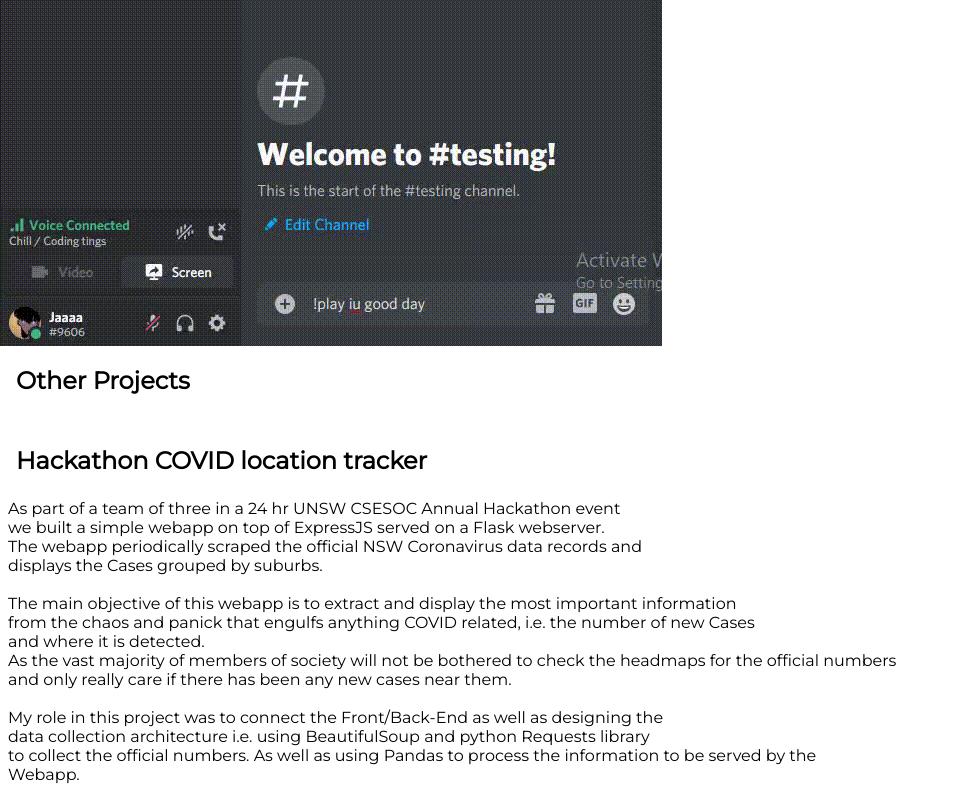
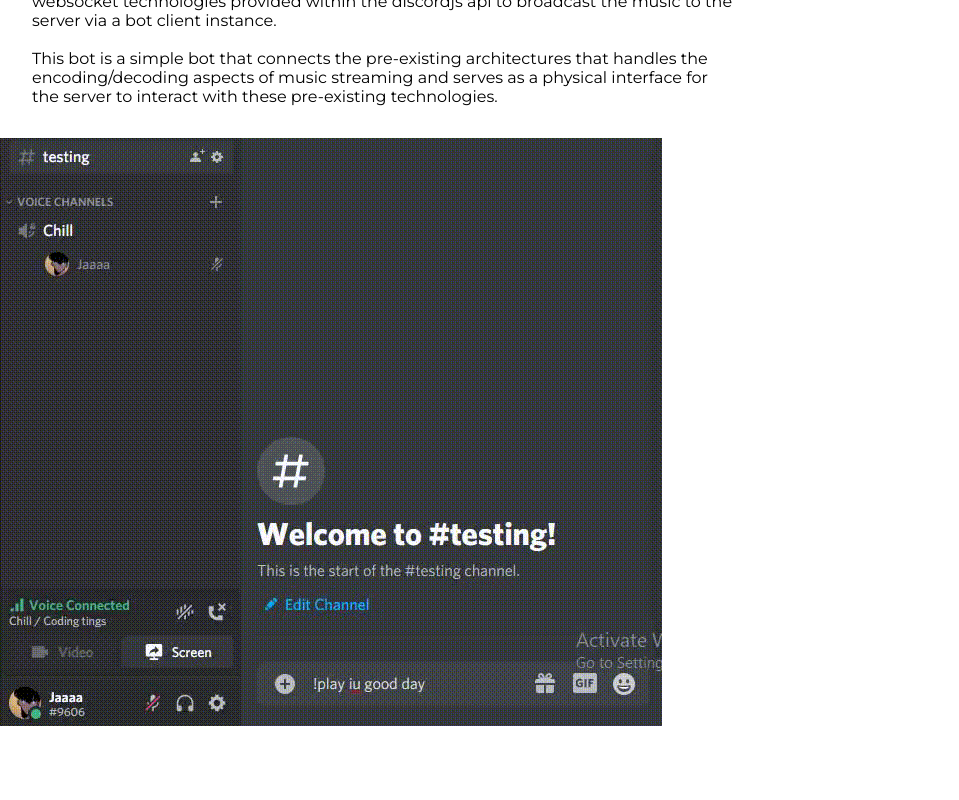
Before and after one commit to fafnirZ/JX_portfolio, a React (Create React App) app: page / in a window 1280 px wide. Shown: the part 1480-2280 px from the top of the page, without its empty margins (0-959 px from the left). Built offline with nearby package versions, Linux system fonts and the light colour scheme.

Commit message:
implemented children

```diff
--- a/src/Components/Body/body.css
+++ b/src/Components/Body/body.css
@@ -1,12 +1,22 @@
 .main-body {
-
+	display: grid;
+	grid-template-rows: 1fr 1fr 1fr;
+	grid-template-areas:
+	"about"
+	"page1"
+	"page2"
 }
 
-
+/*where is this prop?*/
 .sections {
 	overflow-y:scroll;
 	scroll-behavior:smooth;
 }
+
+.about_container {
+	grid-area: "about";
+}
+
 .about_title {
 	padding : 1rem;
 }
@@ -14,6 +24,9 @@
 	padding : 0.5rem;
 }
 
+.nui_container {
+	grid-area: "page1";
+}
 
 .nui_title {
 	padding : 1rem;
@@ -25,6 +38,26 @@
 .nui_image {
 	display:absolute;
 }
+
+.other_container {
+	grid-area: "page2";
+	justify-content: space-between;
+}
+
+.other_title {
+	padding : 1rem;
+}
+.other_style {
+	padding : 2rem;
+}
+
+.other_image {
+	display:absolute;
+}
+
+
+
+
 
 
 .image_icon {
--- a/src/Components/Body/body.js
+++ b/src/Components/Body/body.js
@@ -5,25 +5,64 @@
 
 
 function Body()  {
+	const contains_title = (item) =>  {
+		if(item.title){
+			return(
+				<h2 className={item.title_style} id={item.id}>
+					{item.title}
+				</h2>
+			)
+		}
+	}
+
+	const contains_body = (item) => {
+		if(item.body) {
+			return(
+			<p className={item.body_style}>
+				{
+					item.body.split('\n').reduce((total, line) => [total, <br/>, line])
+				}
+			</p>
+			)
+		}
+	};
+
+	const contains_img = (item) => {
+		if(item.image) {
+			return(
+				<div>
+					<img src={item.image} className={item.image_style}/>
+				</div>
+			)
+		}
+	};
+
+	const contains_children = (item) => {
+		if(item.children) {
+			return item.children.map((i, index) => {
+				return (
+					<div>
+						{contains_title(i)}
+						{contains_body(i)}
+						{contains_img(i)}
+					</div>
+				)
+			})
+		}
+	}
+
 
 	return ([
 		<div className='main-body'>
 		{
 			texts.map((item,index) => {
 				return (
-					<div>
-						<h2 className={item.title_style} id={item.id}>
-							{item.title}
-						</h2>
-						<p className={item.body_style}>
-							{
-								item.body.split('\n').reduce((total, line) => [total, <br/>, line])
-							}
-						</p>
+					<div className={item.container}>
 
-						<div>
-							<img src={item.image} className={item.image_style}/>
-						</div>
+						{contains_title(item)}
+						{contains_body(item)}
+						{contains_img(item)}
+						{contains_children(item)}
 
 					</div>
 					)
--- a/src/Components/Body/text.js
+++ b/src/Components/Body/text.js
@@ -15,6 +15,7 @@
 		body_style: "about_style",
 		image:"macsublime.jpg",
 		image_style: "image_icon",
+		container: "about_container",
 		id: "about"
 	},
 
@@ -34,16 +35,15 @@
 		body_style: "nui_style",
 		image: "bot.gif",
 		image_style: "nui_image",
+		container: "nui_container",
 		id: "NUIBot"
 	},
 
 	{
 		title: 'Other Projects',
-		body: "",
-		title_style: "about_title",
-		id: "Other"
-	},
-
+		container: "other_container",
+		id: "Other",
+		children: [
 			{
 				title: 'Hackathon COVID location tracker',
 				body:
@@ -62,8 +62,9 @@
 				data collection architecture i.e. using BeautifulSoup and python Requests library
 				to collect the official numbers. As well as using Pandas to process the information to be served by the
 				Webapp.`,
-		title_style: "about_title",
-		body_style: "about_style"
+				container: "other_container",
+				title_style: "other_title",
+				body_style: "other_style"
 			},
 
 			{
@@ -83,8 +84,9 @@
 				Therefore I am in the process of learning how to fine tune a neural network such as BERT
 				(Bidirectional Encoder Representations from Transformers) to achieve higher scores in completing
 				this Natural language processing problem.`,
-		title_style: "about_title",
-		body_style: "about_style"
+				container: "other_container",
+				title_style: "other_title",
+				body_style: "other_style"
 			},
 
 			{
@@ -93,8 +95,9 @@
 				contains no backend integration i.e. no routes are actually implemented along with a
 				webserver as there is no requirement to do so as this website only serves the purpose
 				of displaying my projects.`,
-		title_style: "about_title",
-		body_style: "about_style"
+				container: "other_container",
+				title_style: "other_title",
+				body_style: "other_style"
 			},
 
 
@@ -105,9 +108,14 @@
 				This was my very first personal project, and was created with Pygame and was the project
 				that had taught me Python and the basics of Object oriented and Event oriented programming.
 				`,
-		title_style: "about_title",
-		body_style: "about_style"
+				container: "other_container",
+				title_style: "other_title",
+				body_style: "other_style"
 
 			}
+			]
+	},
+
+
 
 ]
```
Lines whose indentation alone changed are shown as unchanged.
